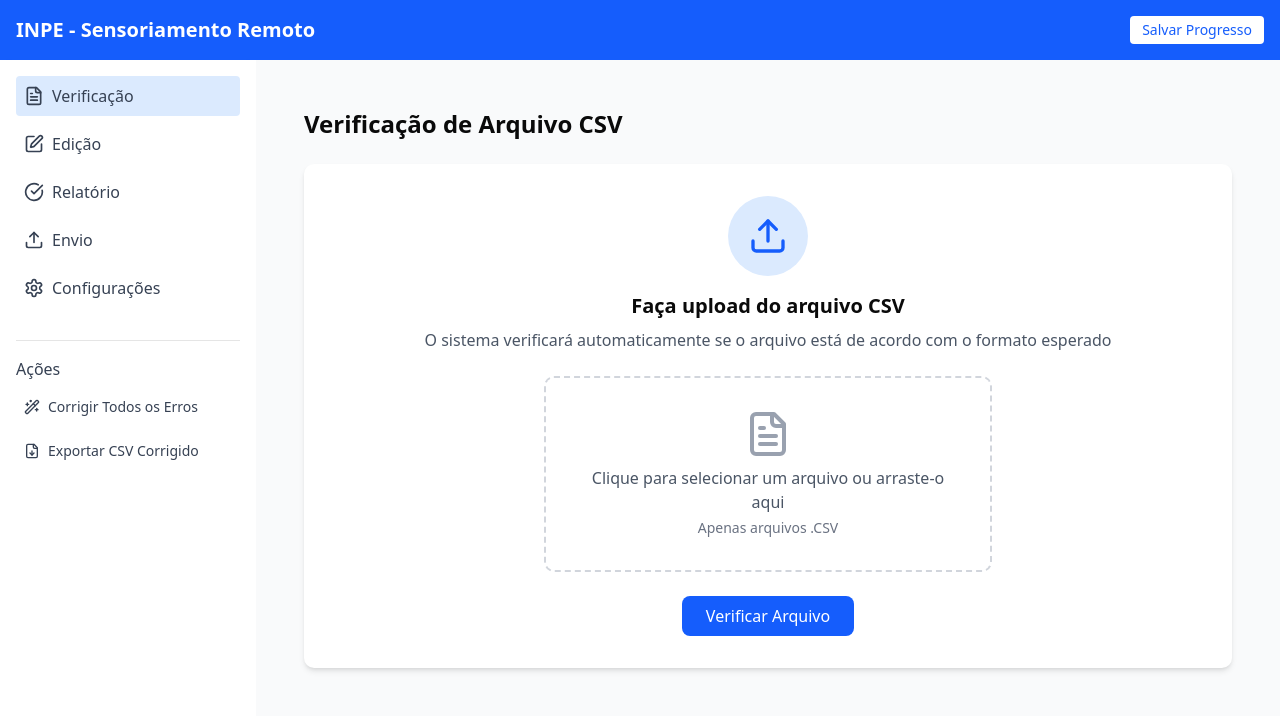
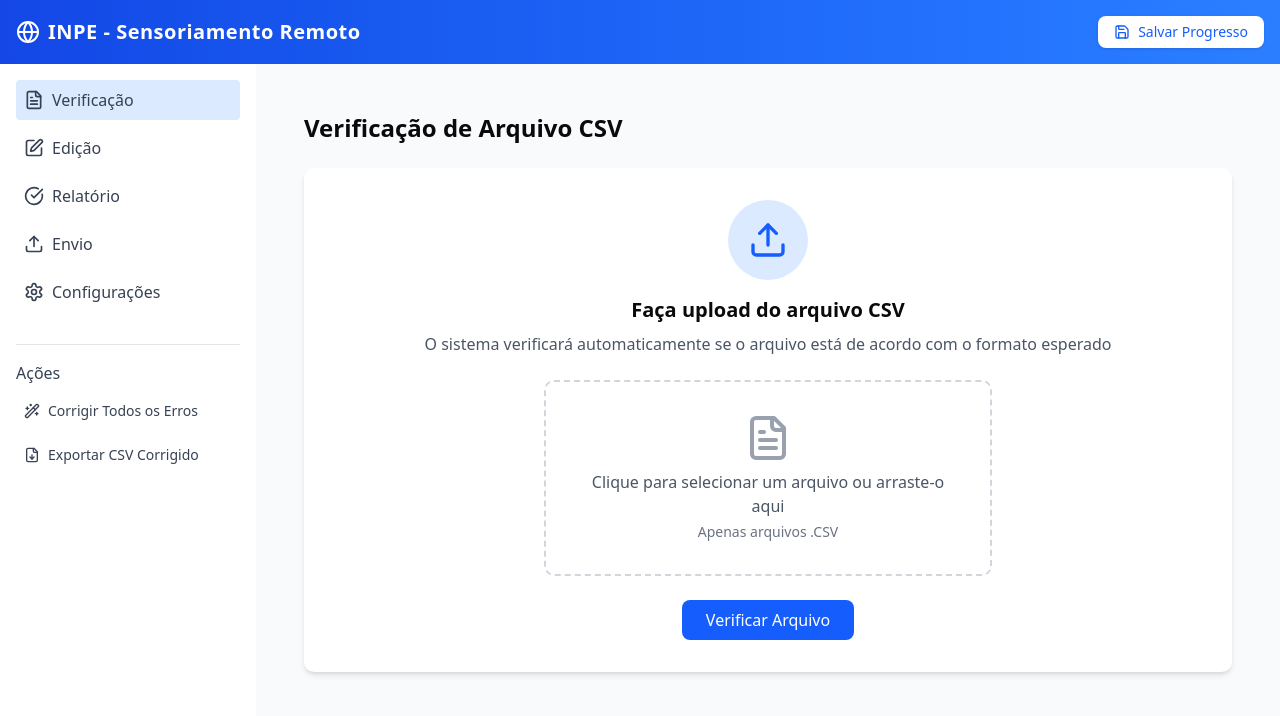
Before and after one commit to LarissaCGomes/CSV-Data-Editor, a React (Vite) app in the folder frontend/my-project/: page / in a window 1280 px wide. Shown: the top 716 px of the page. Built offline with nearby package versions, Linux system fonts and the light colour scheme.

Commit message:
changes made to header.tsx

```diff
--- a/frontend/my-project/src/components/header.tsx
+++ b/frontend/my-project/src/components/header.tsx
@@ -1,11 +1,18 @@
+import React from 'react';
+import { Globe, Save } from 'lucide-react';
 
 const Header = () => {
   return (
-    <header className="bg-blue-600 text-white p-4 shadow flex justify-between items-center">
-      <h1 className="text-xl font-bold"> INPE - Sensoriamento Remoto</h1>
-      <div className="flex items-center gap-2">
-        <button className="bg-white text-blue-600 py-1 px-3 rounded text-sm hover:bg-blue-50">
-          Salvar Progresso
+    <header className="bg-gradient-to-r from-blue-700 to-blue-500 text-white p-4 shadow-md flex justify-between items-center">
+      <div className="flex items-center space-x-2">
+        <Globe className="h-6 w-6" />
+        <h1 className="text-xl font-bold tracking-wide">INPE - Sensoriamento Remoto</h1>
+      </div>
+
+      <div className="flex items-center">
+        <button className="bg-white text-blue-600 py-1.5 px-4 rounded-md text-sm font-medium hover:bg-blue-50 transition-colors flex items-center gap-2 shadow-sm">
+          <Save className="h-4 w-4" />
+          <span>Salvar Progresso</span>
         </button>
       </div>
     </header>
```
